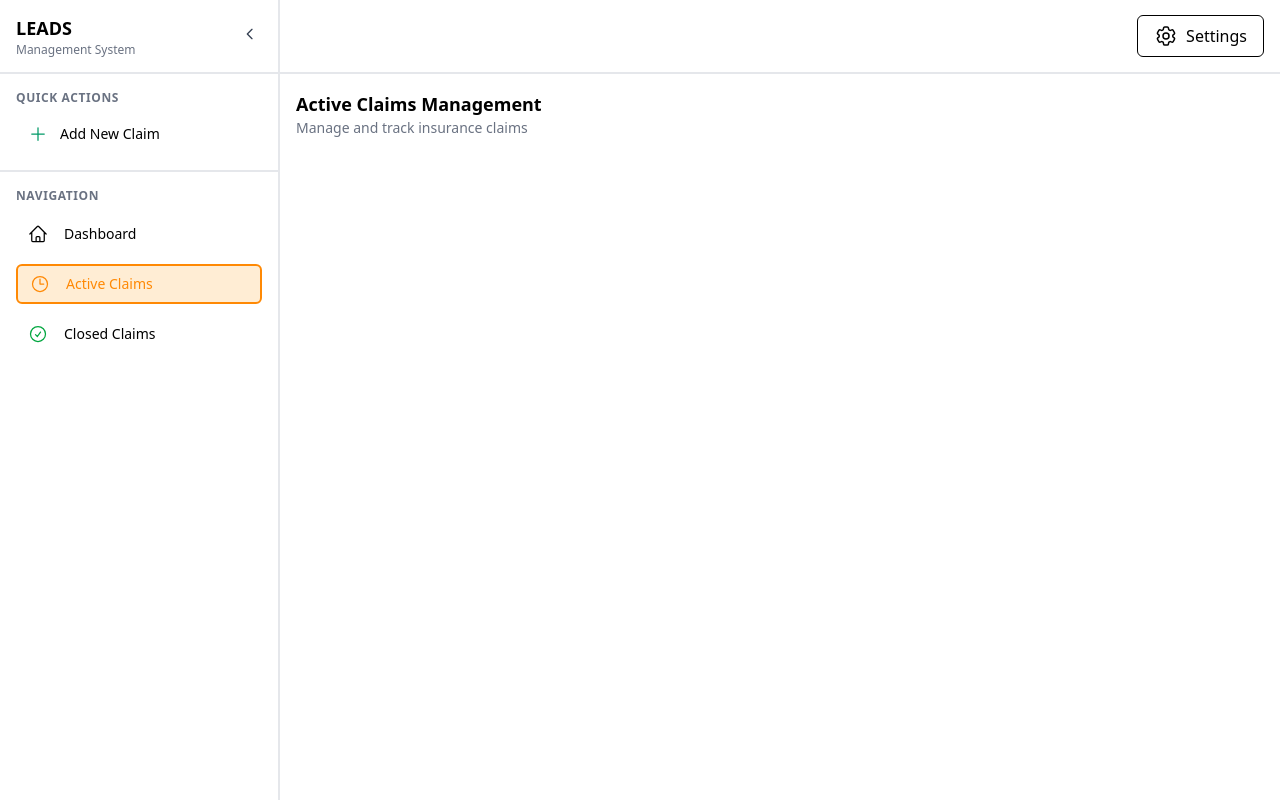
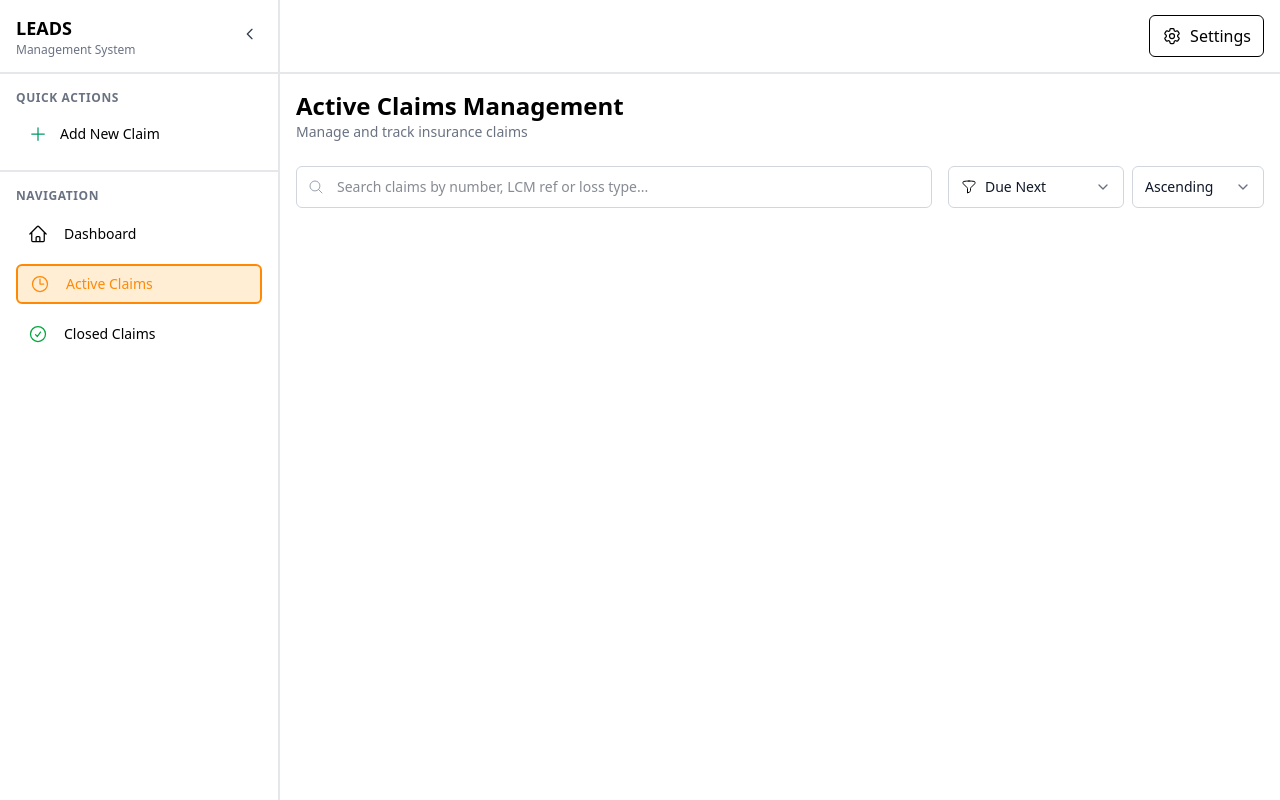
Before and after one commit to Asfandyar001/Insurance-Claim-Management-System, a React (Vite) app in the folder frontend/: page /active in a window 1280 px wide. Built offline with nearby package versions, Linux system fonts and the light colour scheme.

Commit message:
Created a custom selection input and designed the active claim searching and filtering inputs

```diff
--- /dev/null
+++ b/frontend/src/components/CustomeSelect.jsx
@@ -0,0 +1,66 @@
+import { useState, useEffect, useRef } from "react";
+import { ChevronDown } from "lucide-react";
+
+export default function CustomSelect({ options, onChange, icon, width = "w-48" }) {
+    const [selected, setSelected] = useState(options[0]);
+    const [open, setOpen] = useState(false);
+    const ref = useRef(null);
+
+    const handleSelect = (option) => {
+        setSelected(option);
+        setOpen(false);
+        onChange?.(option);
+    };
+
+    // Close on outside click
+    useEffect(() => {
+        const handleClickOutside = (e) => {
+            if (ref.current && !ref.current.contains(e.target)) {
+                setOpen(false);
+            }
+        };
+        document.addEventListener("mousedown", handleClickOutside);
+        return () => document.removeEventListener("mousedown", handleClickOutside);
+    }, []);
+
+    return (
+        <div ref={ref} className={`relative ${width}`}>
+            {/* Selected */}
+            <div
+                className="flex items-center px-3 py-2.5 border border-gray-300 dark:border-gray-800 text-sm rounded-md cursor-pointer"
+                onClick={() => setOpen(!open)}
+            >
+                <div className="flex items-center gap-2 flex-1">
+                    {icon}
+                    <span className="text-gray-900 dark:text-white">{selected}</span>
+                </div>
+                <ChevronDown
+                    className={`w-4 h-4 text-gray-500 dark:text-gray-300 transition-transform ${open ? "rotate-180" : ""
+                        }`}
+                />
+            </div>
+
+            {/* Options */}
+            {open && (
+                <ul
+                    className={`absolute mt-1 w-full border border-gray-300 dark:border-gray-800 rounded-lg shadow-lg z-10 text-sm`}
+                >
+                    {options.map((option, idx) => (
+                        <li
+                            key={idx}
+                            onClick={() => handleSelect(option)}
+                            className={`px-3 py-2 cursor-pointer hover:bg-gray-100 dark:hover:bg-gray-700 dark:text-white
+                                ${option === selected ? "bg-gray-200 dark:bg-gray-800" : ""}
+                                ${idx === 0 ? "rounded-t-lg" : ""}
+                                ${idx === options.length - 1 ? "rounded-b-lg" : ""}
+                                `}
+                        >
+                            {option}
+                        </li>
+                    ))}
+
+                </ul>
+            )}
+        </div>
+    );
+}
--- a/frontend/src/components/Topbar.jsx
+++ b/frontend/src/components/Topbar.jsx
@@ -4,8 +4,8 @@ export default function Topbar({ setOpenSettings }) {
 
             <button
             onClick={() => setOpenSettings(true)}
-             className="p-2 px-4 rounded-md flex flex-row justify-center items-center gap-2 border cursor-pointer hover:bg-blue-500 hover:text-white dark:bg-blue-600 dark:text-white dark:border-0 dark:hover:bg-blue-700">
-                <svg xmlns="http://www.w3.org/2000/svg" fill="none" viewBox="0 0 24 24" strokeWidth="1.5" stroke="currentColor" className="size-6">
+             className="p-2 px-3 rounded-md flex flex-row justify-center items-center gap-2 border cursor-pointer hover:bg-blue-500 hover:text-white dark:bg-blue-600 dark:text-white dark:border-0 dark:hover:bg-blue-700">
+                <svg xmlns="http://www.w3.org/2000/svg" fill="none" viewBox="0 0 24 24" strokeWidth="1.5" stroke="currentColor" className="size-5">
                     <path strokeLinecap="round" strokeLinejoin="round" d="M9.594 3.94c.09-.542.56-.94 1.11-.94h2.593c.55 0 1.02.398 1.11.94l.213 1.281c.063.374.313.686.645.87.074.04.147.083.22.127.325.196.72.257 1.075.124l1.217-.456a1.125 1.125 0 0 1 1.37.49l1.296 2.247a1.125 1.125 0 0 1-.26 1.431l-1.003.827c-.293.241-.438.613-.43.992a7.723 7.723 0 0 1 0 .255c-.008.378.137.75.43.991l1.004.827c.424.35.534.955.26 1.43l-1.298 2.247a1.125 1.125 0 0 1-1.369.491l-1.217-.456c-.355-.133-.75-.072-1.076.124a6.47 6.47 0 0 1-.22.128c-.331.183-.581.495-.644.869l-.213 1.281c-.09.543-.56.94-1.11.94h-2.594c-.55 0-1.019-.398-1.11-.94l-.213-1.281c-.062-.374-.312-.686-.644-.87a6.52 6.52 0 0 1-.22-.127c-.325-.196-.72-.257-1.076-.124l-1.217.456a1.125 1.125 0 0 1-1.369-.49l-1.297-2.247a1.125 1.125 0 0 1 .26-1.431l1.004-.827c.292-.24.437-.613.43-.991a6.932 6.932 0 0 1 0-.255c.007-.38-.138-.751-.43-.992l-1.004-.827a1.125 1.125 0 0 1-.26-1.43l1.297-2.247a1.125 1.125 0 0 1 1.37-.491l1.216.456c.356.133.751.072 1.076-.124.072-.044.146-.086.22-.128.332-.183.582-.495.644-.869l.214-1.28Z" />
                     <path strokeLinecap="round" strokeLinejoin="round" d="M15 12a3 3 0 1 1-6 0 3 3 0 0 1 6 0Z" />
                 </svg>
--- a/frontend/src/pages/Active.jsx
+++ b/frontend/src/pages/Active.jsx
@@ -1,16 +1,57 @@
+import CustomSelect from "../components/CustomeSelect";
 
 export default function Active() {
-  return(
+  const filter1 = ["Due Next", "Date of Loss", "Amount Made"];
+  const icon1 = <svg xmlns="http://www.w3.org/2000/svg" fill="none" viewBox="0 0 24 24" strokeWidth={1.5} stroke="currentColor" className="size-4 dark:text-white">
+    <path strokeLinecap="round" strokeLinejoin="round" d="M12 3c2.755 0 5.455.232 8.083.678.533.09.917.556.917 1.096v1.044a2.25 2.25 0 0 1-.659 1.591l-5.432 5.432a2.25 2.25 0 0 0-.659 1.591v2.927a2.25 2.25 0 0 1-1.244 2.013L9.75 21v-6.568a2.25 2.25 0 0 0-.659-1.591L3.659 7.409A2.25 2.25 0 0 1 3 5.818V4.774c0-.54.384-1.006.917-1.096A48.32 48.32 0 0 1 12 3Z" />
+  </svg>;
+
+  const filter2 = ["Ascending", "Descending"];
+
+  return (
     <div>
       <div className="flex flex-col">
-        <h1 className="text-lg font-semibold text-black dark:text-white">Active Claims Management</h1>
+        <h1 className="text-2xl font-semibold text-black dark:text-white">
+          Active Claims Management
+        </h1>
         <p className="text-sm text-gray-500">Manage and track insurance claims</p>
       </div>
 
-      {/* This is the search,filters div */}
-      <div>
+      {/* Search + Filters */}
+      <div className="flex flex-row mt-6 rounded-lg border-gray-300 dark:border-gray-600 gap-4">
+        {/* Search input */}
+        <div className="relative flex-1">
+          <span className="absolute inset-y-0 left-0 flex items-center pl-3">
+            {/* Using lucide-react Search icon */}
+            <svg xmlns="http://www.w3.org/2000/svg" fill="none" viewBox="0 0 24 24" strokeWidth={1.5} stroke="currentColor" className="size-4 text-gray-400 dark:text-gray-500">
+              <path strokeLinecap="round" strokeLinejoin="round" d="m21 21-5.197-5.197m0 0A7.5 7.5 0 1 0 5.196 5.196a7.5 7.5 0 0 0 10.607 10.607Z" />
+            </svg>
+          </span>
+          <input
+            type="text"
+            placeholder="Search claims by number, LCM ref or loss type..."
+            className="w-full pl-10 pr-3 py-2.5 text-sm border border-gray-300 dark:border-gray-800 rounded-md text-gray-900 dark:text-white"
+          />
+        </div>
+
+
+        {/* Custom select */}
+        <div className="flex flex-row gap-2">
+          <CustomSelect
+            options={filter1}
+            onChange={(value) => console.log("Selected:", value)}
+            icon={icon1}
+            width="w-44"
+          />
+          <CustomSelect
+            options={filter2}
+            onChange={(value) => console.log("Selected:", value)}
+            icon={""}
+            width="w-33"
+          />
+        </div>
 
       </div>
     </div>
-  )
+  );
 }
--- a/frontend/src/pages/Closed.jsx
+++ b/frontend/src/pages/Closed.jsx
@@ -3,8 +3,8 @@ export default function Closed() {
   return(
     <div>
       <div className="flex flex-col">
-        <h1 className="text-3xl font-semibold text-black dark:text-white">Closed Claims Management</h1>
-        <p className="text-md text-gray-500">Manage and track insurance claims</p>
+        <h1 className="text-2xl font-semibold text-black dark:text-white">Closed Claims Management</h1>
+        <p className="text-sm text-gray-500">Manage and track insurance claims</p>
       </div>
     </div>
   )
--- a/frontend/src/pages/Dashboard.jsx
+++ b/frontend/src/pages/Dashboard.jsx
@@ -2,10 +2,9 @@ export default function Dashboard() {
   return(
     <div>
       <div className="flex flex-col">
-        <h1 className="text-3xl font-semibold text-black dark:text-white">Dashboard Overview</h1>
-        <p className="text-md text-gray-500">Monitor your claims and client management activities</p>
+        <h1 className="text-2xl font-semibold text-black dark:text-white">Claim(s) Require Attention</h1>
+        <p className="text-sm text-gray-500">Monitor your claims and client management activities</p>
       </div>
-      <h2 className="text-black text-xl font-medium mt-3 dark:text-white">Claim(s) Require Attention</h2>
     </div>
   )
 }
```
